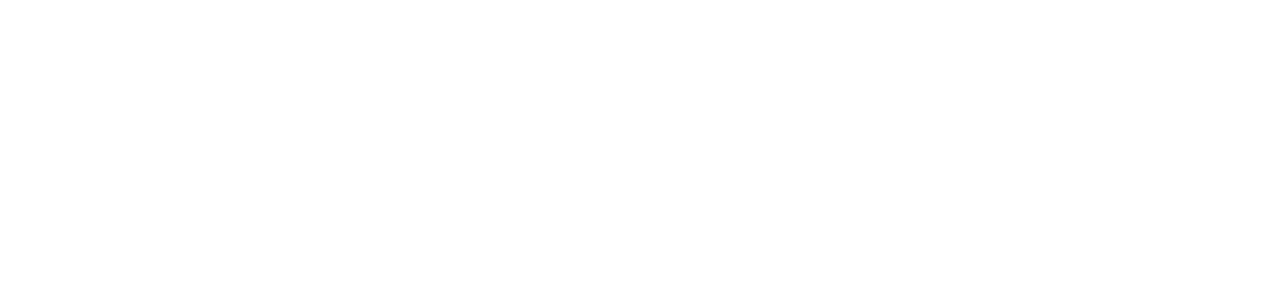
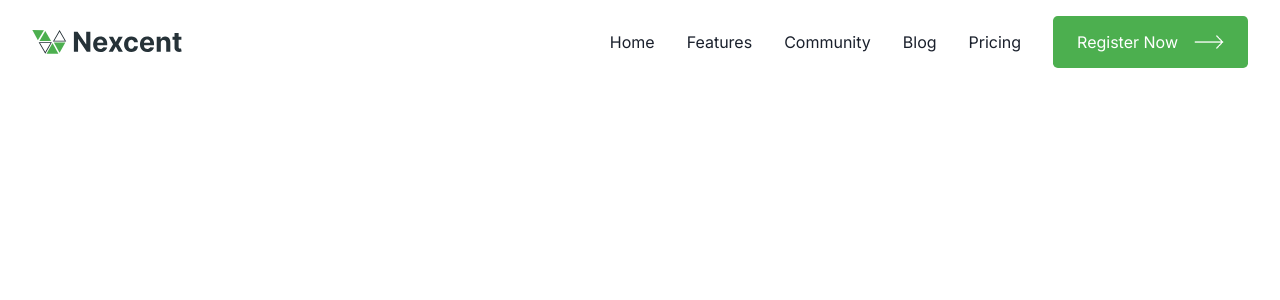
Before and after one commit to Otavin23/nextcent, a React (Vite) app: page / in a window 1280 px wide. Shown: the top 300 px of the page. Built offline with nearby package versions, Linux system fonts and the light colour scheme.

Commit message:
:lipstick: style: header of chakra theme components and settings

```diff
--- a/src/App.tsx
+++ b/src/App.tsx
@@ -1,8 +1,13 @@
 import { ChakraBaseProvider } from "@chakra-ui/react";
 import { themeChakra } from "./style/theme";
+import { Header } from "./Components/Header";
 
 const App = () => {
-  return <ChakraBaseProvider theme={themeChakra}></ChakraBaseProvider>;
+  return (
+    <ChakraBaseProvider theme={themeChakra}>
+      <Header />
+    </ChakraBaseProvider>
+  );
 };
 
 export default App;
--- /dev/null
+++ b/src/Components/Header/index.tsx
@@ -0,0 +1,48 @@
+import {
+  Flex,
+  Container,
+  Image,
+  UnorderedList,
+  Button,
+  ListItem,
+} from "@chakra-ui/react";
+
+const Header = () => {
+  return (
+    <Flex as="header" justify="center" py="1rem">
+      <Container
+        variant="mainLine"
+        display="flex"
+        justifyContent="space-between"
+        alignItems="center"
+      >
+        <Image src="../assets/Logo.svg" alt="" w="150px" />
+        <Flex as="nav">
+          <UnorderedList
+            m="0"
+            display="flex"
+            alignItems="center"
+            listStyleType="none"
+          >
+            <ListItem mr="2rem">Home</ListItem>
+            <ListItem mr="2rem">Features</ListItem>
+            <ListItem mr="2rem">Community</ListItem>
+            <ListItem mr="2rem">Blog</ListItem>
+            <ListItem mr="2rem">Pricing</ListItem>
+          </UnorderedList>
+          <Button variant="noOutline" size="largePR">
+            Register Now
+            <Image
+              src="../assets/arrow.png"
+              alt=""
+              w="30px"
+              h="30px"
+              ml="1rem"
+            />
+          </Button>
+        </Flex>
+      </Container>
+    </Flex>
+  );
+};
+export { Header };
--- /dev/null
+++ b/src/style/components/Button/index.ts
@@ -0,0 +1,30 @@
+import { defineStyleConfig } from "@chakra-ui/react";
+
+const Button = defineStyleConfig({
+  variants: {
+    noOutline: {
+      border: "none",
+      fontSize: "16px",
+    },
+  },
+
+  sizes: {
+    largePR: {
+      px: "1.5rem",
+      py: "0.7rem",
+      h: "100%",
+    },
+  },
+
+  baseStyle: {
+    bg: "#4CAF4F",
+    color: "#fff",
+    fontWeight: "400",
+    borderRadius: "0.3rem",
+    _hover: {
+      bg: "#2d662f",
+    },
+  },
+});
+
+export { Button };
--- a/src/style/theme.ts
+++ b/src/style/theme.ts
@@ -1,9 +1,26 @@
 import { extendTheme } from "@chakra-ui/react";
+import { Button } from "./components/Button";
 
 const themeChakra = extendTheme({
   fonts: {
     heading: `Inter, sans-serif`,
     body: `Inter, sans-serif`,
+  },
+
+  components: {
+    Container: {
+      baseStyle: {
+        maxW: "1400px",
+        w: "95%",
+      },
+      variants: {
+        mainLine: {
+          m: "0",
+          p: "0",
+        },
+      },
+    },
+    Button,
   },
 
   breakpoint: {
```
Also changed, not shown: public/assets/Logo.svg (added), public/assets/arrow.png (added).
